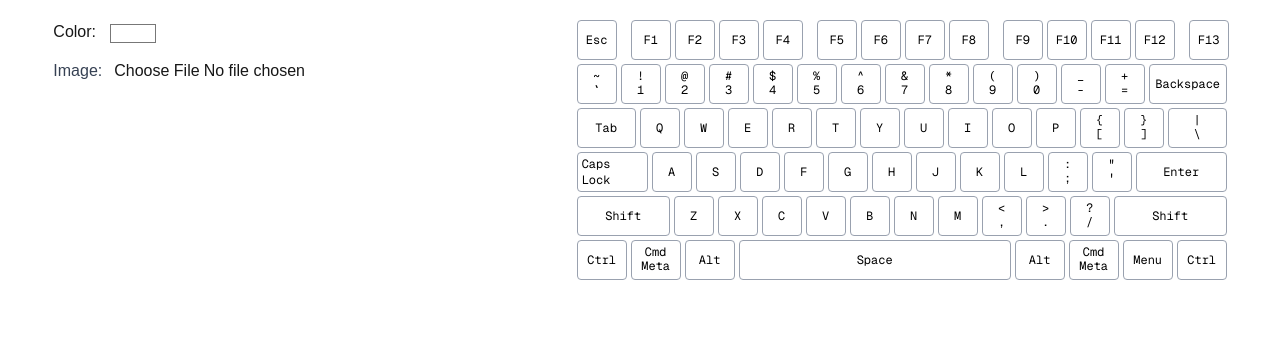
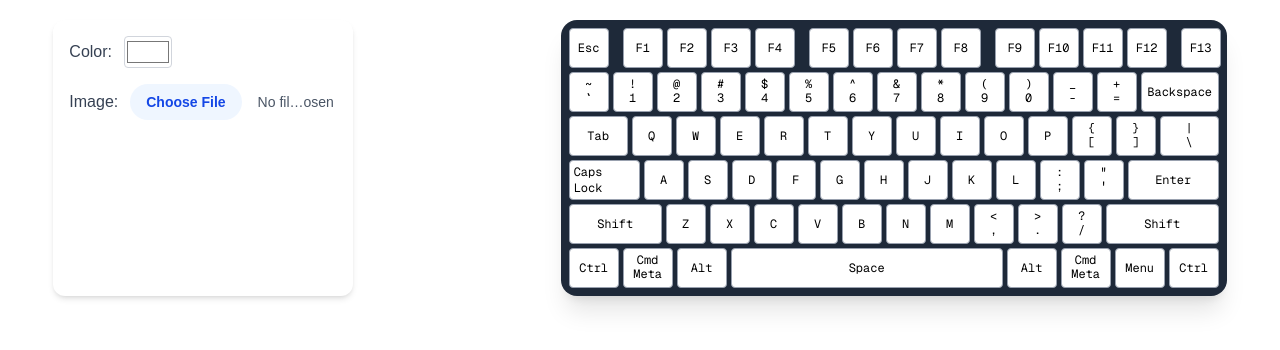
Before and after one commit to RoRep1ay/keycap-customizer, a Next.js app: page / in a window 1280 px wide. Shown: the top 350 px of the page. Built offline with nearby package versions, Linux system fonts and the light colour scheme.

Commit message:
fix state rendering

```diff
--- a/src/app/page.tsx
+++ b/src/app/page.tsx
@@ -10,11 +10,10 @@ export default function Home() {
     setColor,
     image,
     setImage,
-  } = useKeyboardStyleApplier()
+  } = useKeyboardStyleApplier(setType)
   return (
     <div className="w-11/12 mx-auto flex justify-between mt-5">
       <Customizer
-        setType={setType}
         color={color}
         colorChange={setColor}
         imageChange={setImage}
--- a/src/components/customizer.tsx
+++ b/src/components/customizer.tsx
@@ -5,7 +5,6 @@ type CustomizerProps = {
   colorChange: Dispatch<SetStateAction<string>>;
   image?: string;
   imageChange: Dispatch<SetStateAction<string | undefined>>;
-  setType: Dispatch<SetStateAction<'color' | 'image'>>;
 };
 
 export const Customizer = (
@@ -13,36 +12,49 @@ export const Customizer = (
     color,
     colorChange,
     imageChange,
-    setType,
   }: CustomizerProps
 ) => {
+  // TODO: When image is selected, then color selected, then same image selected image is not update
   const handleImageChange = (e: React.ChangeEvent<HTMLInputElement>) => {
-    setType('image');
     const file = e.target.files?.[0];
     if (file) {
       const imageUrl = URL.createObjectURL(file);
       imageChange(imageUrl);
     }
   };
-  return <div className="flex flex-col gap-3 w-[300px]">
-    <div className="flex gap-3">
-      <label htmlFor="color" id="color">Color: </label>
-
-      <input type="color" id="color" value={color} onChange={el => {
-        setType('color');
-        colorChange(el.target.value);
-      }} />
+  return <div className="flex flex-col gap-4 w-[300px] p-4 rounded-xl shadow-md bg-white">
+    {/* Color Picker */}
+    <div className="flex items-center gap-3">
+      <label htmlFor="color" className="font-medium text-gray-700">
+        Color:
+      </label>
+      <input
+        type="color"
+        id="color"
+        value={color}
+        onChange={(el) => {
+          // setType('color');
+          colorChange(el.target.value);
+        }}
+        className="h-8 w-12 border border-gray-300 rounded cursor-pointer"
+      />
     </div>
 
-    <div className="flex gap-3">
-      <label htmlFor="image" id="image-label" className="font-medium text-gray-700">
+    {/* Image Picker */}
+    <div className="flex items-center gap-3">
+      <label htmlFor="image" className="font-medium text-gray-700">
         Image:
       </label>
-
       <input
         type="file"
         id="image"
         onChange={handleImageChange}
+        className="block w-full text-sm text-gray-600
+          file:mr-4 file:py-2 file:px-4
+          file:rounded-full file:border-0
+          file:text-sm file:font-semibold
+          file:bg-blue-50 file:text-blue-700
+          hover:file:bg-blue-100"
       />
     </div>
   </div>
--- a/src/components/keyboard.tsx
+++ b/src/components/keyboard.tsx
@@ -16,19 +16,24 @@ export const KeyboardLayout = ({
 }: KeyboardLayoutProps) => {
   let xOffset = 0;
   return (
-    <div className="flex flex-col gap-1 w-[650px]">
-      <div
-        className="w-full justify-between flex gap-3.5"
-      >
-        {
-          FUNCTION_KEYS_ROW.map((it, id) => {
-            return <div className='w-full flex justify-between gap-1' key={id}>{it.map((key, idx) => {
+
+    <div className="flex flex-col items-center justify-center">
+      {/* Keyboard Frame Container */}
+      <div className="flex flex-col gap-1 w-[666px] p-2 bg-gray-800 border-gray-700 rounded-2xl shadow-xl">
+
+        {/* Function Key Row */}
+        <div className="w-full justify-between flex gap-3.5">
+          {FUNCTION_KEYS_ROW.map((it, id) => (
+            <div className="w-full flex justify-between gap-1" key={id}>
+              {it.map((key, idx) => {
                 const keyWidth = key.width || 40;
                 const xPos = xOffset;
-              const yPos = 0; // + 1 since excluding fn row
+                const yPos = 0;
 
-              xOffset += (keyWidth + 4);
-              return <RenderKey
+                xOffset += keyWidth + 4;
+
+                return (
+                  <RenderKey
                     type={type}
                     keyProps={key}
                     color={color}
@@ -36,27 +41,28 @@ export const KeyboardLayout = ({
                     key={idx}
                     xPos={xPos}
                     yPos={yPos}
-              />;
-            })}</div>
-          })
-        }
+                  />
+                );
+              })}
             </div>
+          ))}
+        </div>
+
+        {/* Main Keyboard Rows */}
         {KEYBOARD_LAYOUT.map((row, rowIndex) => {
-        xOffset = 0; // tracks horizontal offset
+          xOffset = 0;
 
           return (
-          <div
-            key={rowIndex}
-            className="w-full justify-between flex gap-1"
-          >
+            <div key={rowIndex} className="w-full justify-between flex gap-1">
               {row.map((key, idx) => {
-              const keyWidth = key.width || 40; // each key's pixel width
+                const keyWidth = key.width || 40;
                 const xPos = xOffset;
-              const yPos = (rowIndex + 1) * 40; // + 1 since excluding fn row
+                const yPos = (rowIndex + 1) * 40;
 
-              xOffset += (keyWidth + 4);
+                xOffset += keyWidth + 4;
 
-              return <RenderKey
+                return (
+                  <RenderKey
                     type={type}
                     keyProps={key}
                     color={color}
@@ -64,12 +70,15 @@ export const KeyboardLayout = ({
                     key={idx}
                     xPos={xPos}
                     yPos={yPos}
-              />;
+                  />
+                );
               })}
             </div>
           );
         })}
       </div>
+    </div>
+
   );
 }
 
--- a/src/hooks/useKeyboardStyleApplier.ts
+++ b/src/hooks/useKeyboardStyleApplier.ts
@@ -1,8 +1,16 @@
-import { useEffect, useState } from "react"
+import { Dispatch, SetStateAction, useEffect, useState } from "react"
 
-export const useKeyboardStyleApplier = () => {
+export const useKeyboardStyleApplier = (setType: Dispatch<SetStateAction<'image' | 'color'>>) => {
   const [color, setColor] = useState('#ffffff');
   const [image, setImage] = useState<string | undefined>(undefined);
+
+  useEffect(() => {
+    setType('image')
+  }, [image])
+
+  useEffect(() => {
+    setType('color')
+  }, [color])
 
   return {
     color,
```
Lines whose indentation alone changed are shown as unchanged.
